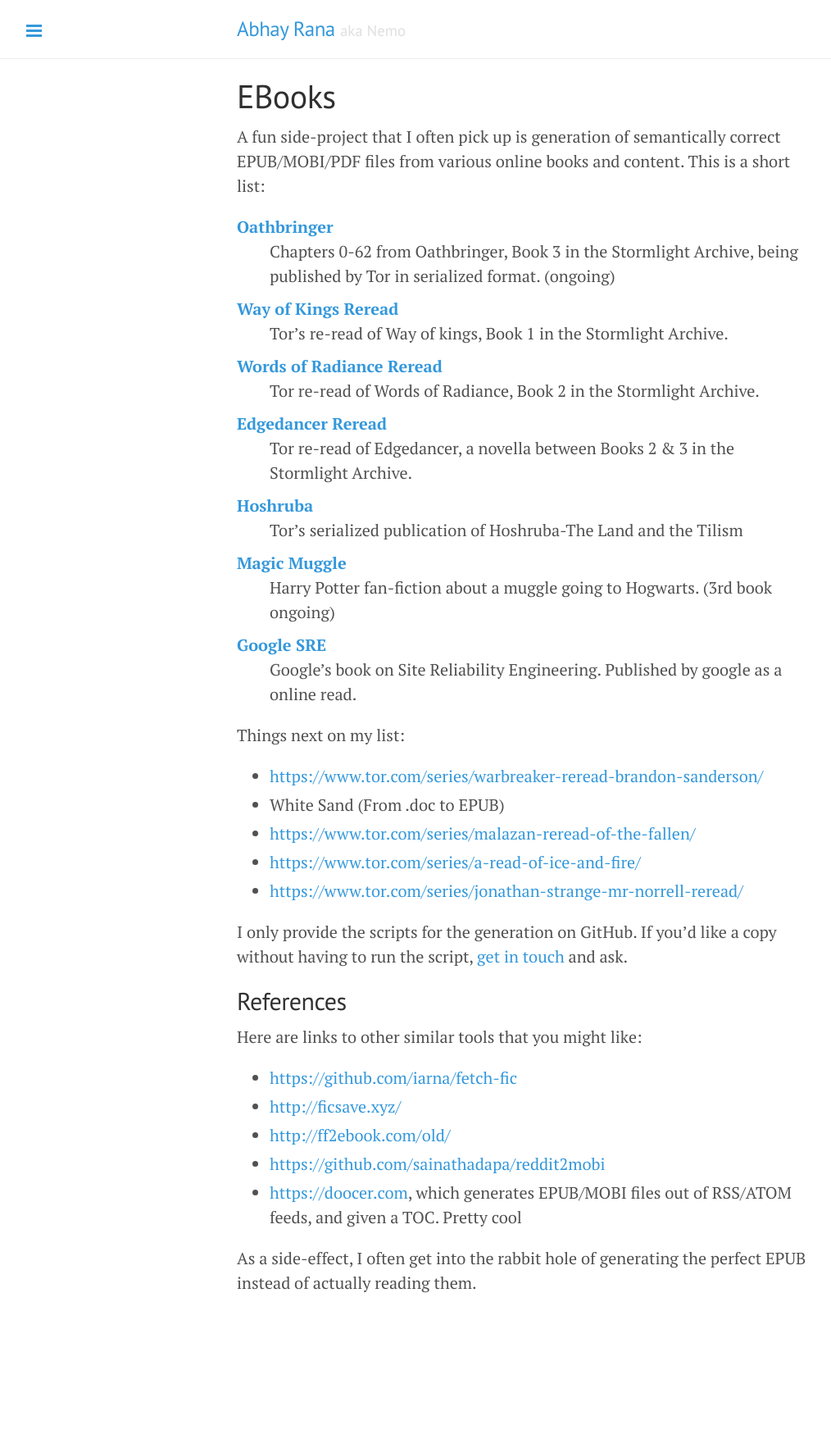
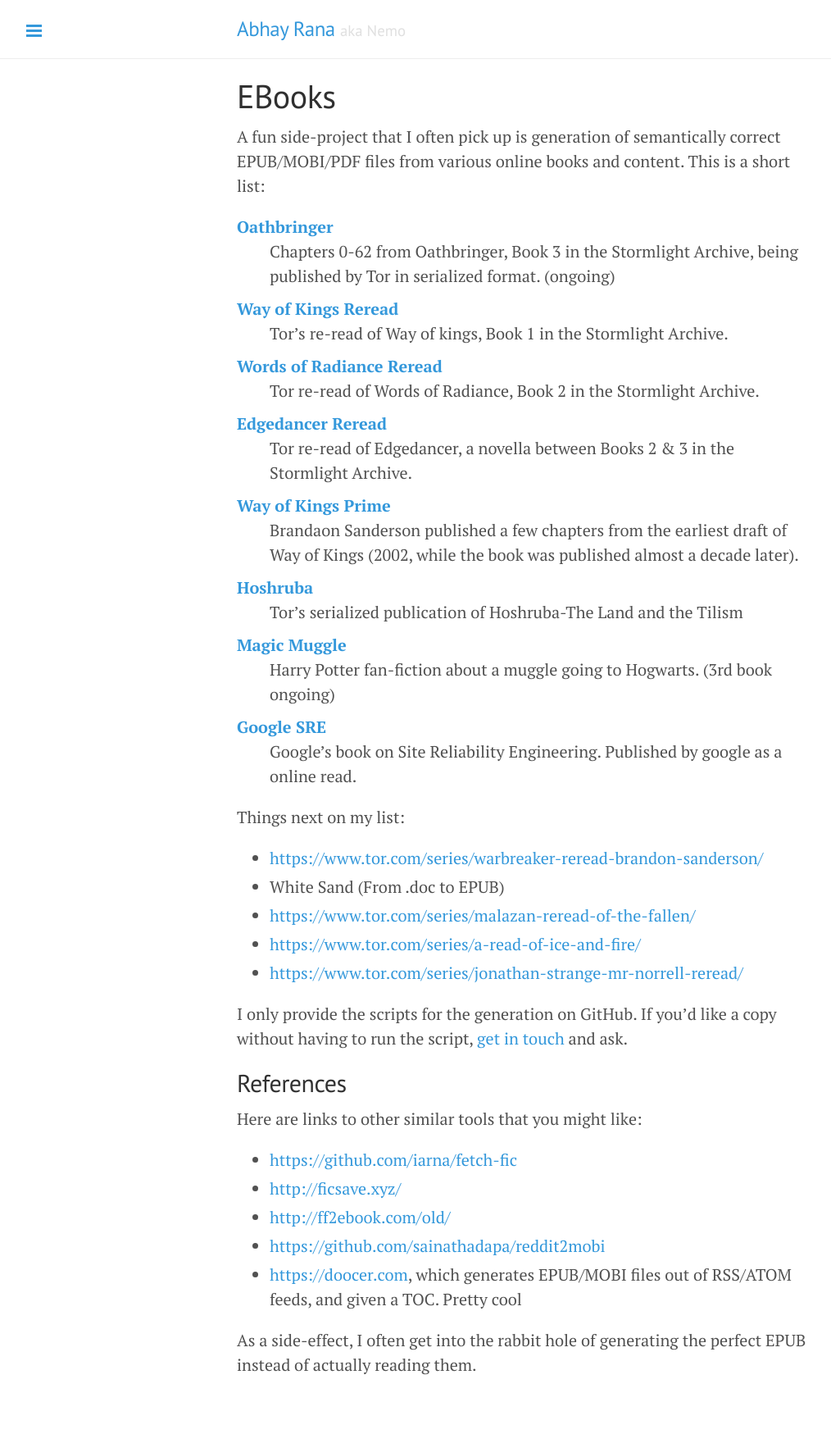
Before and after one commit to captn3m0/captn3m0.github.com, a Jekyll site: the page built from pages/ebooks.md, in a window 1280 px wide. Shown: the whole page at 82% size, without its empty margins (1-1015 px from the left). Built offline with Jekyll 4.4.1, drawn with Linux system fonts in a browser that asks for light colours; before the commit the page ends 1660 px from its top, so only the background shows below that.

Commit message:
Adds WoK prime

```diff
--- a/pages/ebooks.md
+++ b/pages/ebooks.md
@@ -17,6 +17,9 @@
 
 [Edgedancer Reread][cosmere]
 : Tor re-read of Edgedancer, a novella between Books 2 & 3 in the Stormlight Archive.
+
+[Way of Kings Prime][cosmere]
+: Brandaon Sanderson published a few chapters from the earliest draft of Way of Kings (2002, while the book was published almost a decade later).
 
 [Hoshruba][hoshruba]
 : Tor's serialized publication of Hoshruba-The Land and the Tilism
```
